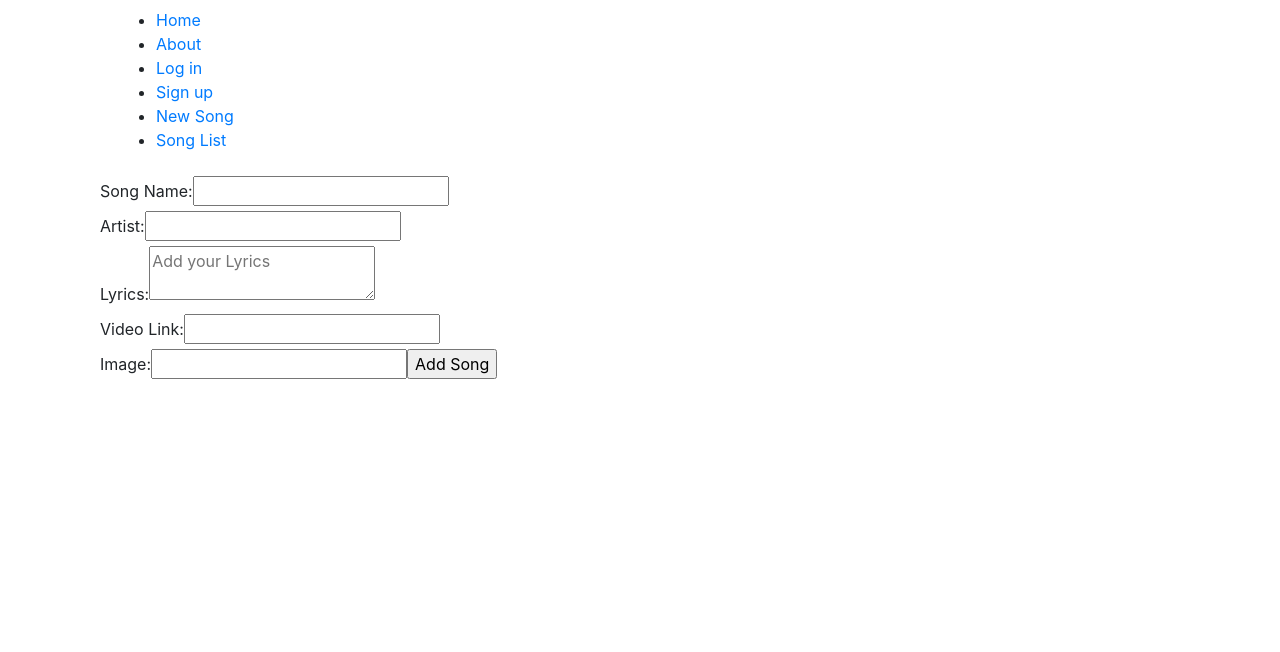
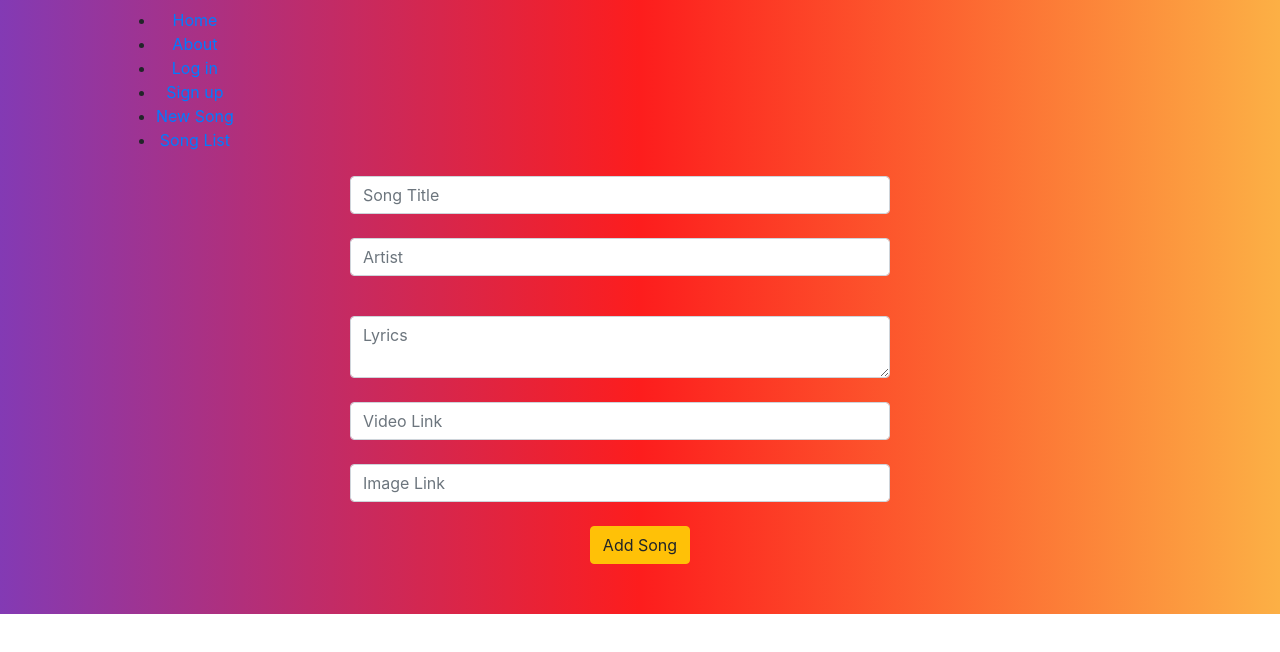
Before and after one commit to trungpham10/CarrieOKey, a React (Create React App) app in the folder CO_Front_End/carrieokey/: page /newSong in a window 1280 px wide. Shown: the top 652 px of the page. Built offline with nearby package versions, Linux system fonts and the light colour scheme.

Commit message:
fixed form

```diff
--- a/CO_Front_End/carrieokey/src/App.css
+++ b/CO_Front_End/carrieokey/src/App.css
@@ -23,3 +23,23 @@
   background-color: rgb(18, 4, 153);
   margin-top: 10px;
 }
+
+
+.container{
+  text-align: center;
+
+}
+
+.form-control{
+  margin-left: 250px;
+  width: 50%;
+
+}
+
+#root{
+  background: linear-gradient(90deg, rgba(131,58,180,1) 0%, rgba(253,29,29,1) 50%, rgba(252,176,69,1) 100%);
+}
+
+.btn{
+  margin-bottom: 50px;
+}
--- a/CO_Front_End/carrieokey/src/components/NewSongForm.jsx
+++ b/CO_Front_End/carrieokey/src/components/NewSongForm.jsx
@@ -1,5 +1,7 @@
 import React, { Component } from 'react'
 import Container from "react-bootstrap/Container"
+import Button from 'react-bootstrap/Button';
+import Form from 'react-bootstrap/Form'
 const baseUrl = 'http://localhost:3003'
 export default class NewSongForm extends Component {
     constructor(props){
@@ -55,33 +57,29 @@ handleSubmit (event) {
     render() {
         return (
             <Container>
-            <form onSubmit={(event) => this.handleSubmit(event)}>
-                <label htmlFor= "songName" >Song Name:</label>
+            <Form.Group onSubmit={(event) => this.handleSubmit(event)}>
 
-                    <input type="text" id="songName" value={this.state.songName} onChange={this.handleChange}></input><br></br>
-
-                <label htmlFor= "artist">Artist:</label>
-
-                    <input type="text" id="artist" value={this.state.artist} onChange={this.handleChange}></input><br></br>
-
-                <label htmlFor= "lyrics">Lyrics:</label>
-
-                    <textarea placeholder= "Add your Lyrics" id="lyrics" onChange={this.handleChange} value={this.state.lyrics}></textarea><br></br>
-
-                <label htmlFor= "videoLink">Video Link:</label>
-
-                    <input type="text" id="videoLink" value={this.state.videoLink} onChange={this.handleChange}></input><br></br>
-
-                <label htmlFor="image">Image:</label>
-
-                    <input type="text" id="image" value={this.state.image} onChange={this.handleChange}></input>
-
-                <input type="submit" value="Add Song" />
+                    <Form.Control type="text" placeholder="Song Title" id="songName" value={this.state.songName} onChange={this.handleChange} />
+                    <br />
 
 
-            </form>
+                    <Form.Control type="text" placeholder="Artist" id="artist" value={this.state.artist} onChange={this.handleChange} />
+                    <br/>
+
+                    <Form.Group controlId="Form.ControlTextarea"/>
+                    <Form.Control as="textarea" rows="2" placeholder="Lyrics" id="lyrics" value={this.state.lyrics} onChange={this.handleChange}/><br/>
+
+                    <Form.Control type="text" placeholder="Video Link" id="videoLink" value={this.state.videoLink} onChange={this.handleChange}/>
+                    <br />
+
+
+                    <Form.Control type="text" id="image" placeholder="Image Link"  value={this.state.image} onChange={this.handleChange}/><br></br>
+
+
+                <Button type="submit"variant="warning">Add Song</Button>
+
+            </Form.Group>
             </Container>
-
         )
     }
 }
```
